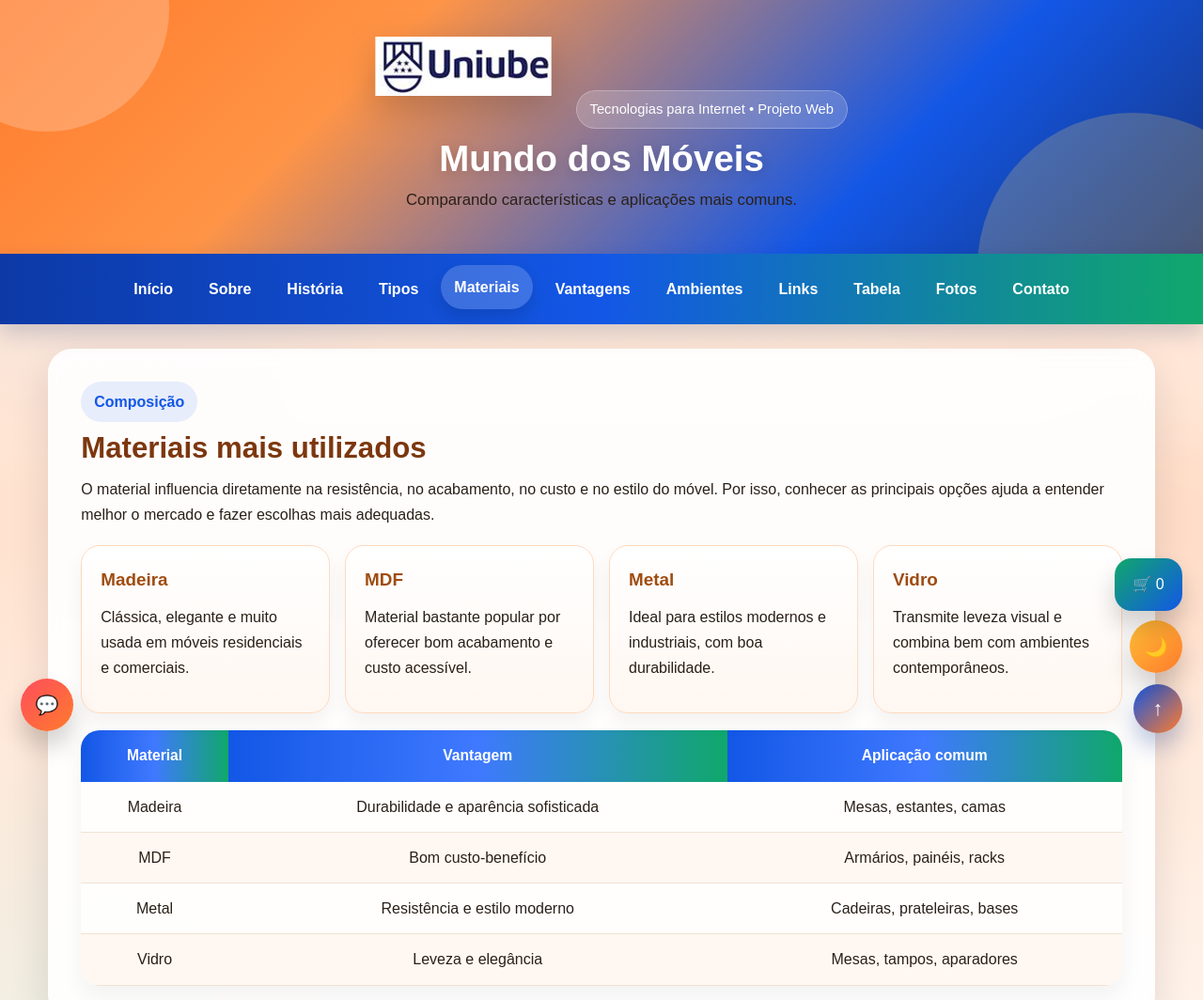
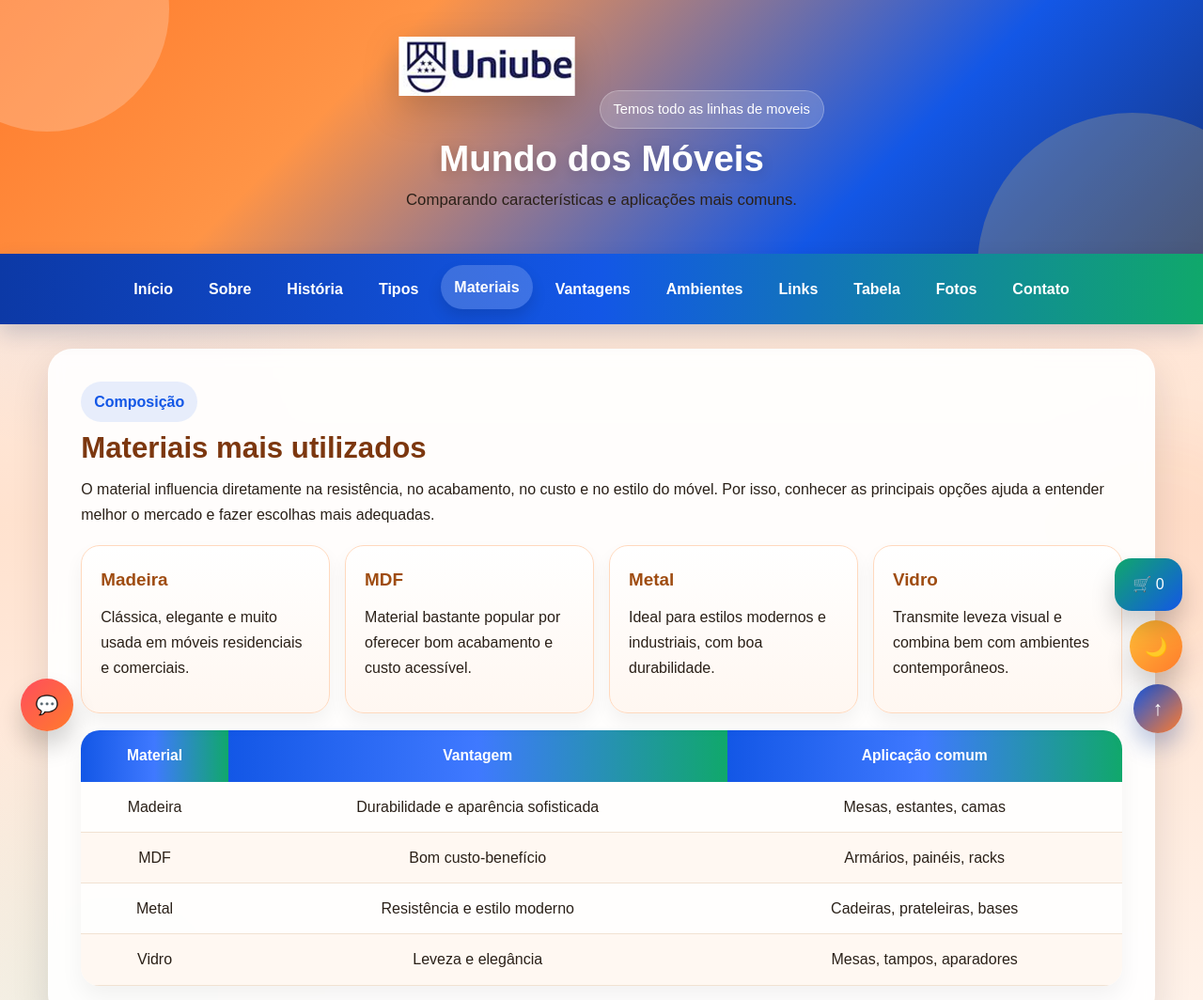
Before and after one commit to staciarini16-sys/cirilo-staciarini16, a plain HTML site: page materiais.html in a window 1280 px wide. Shown: the top 1064 px of the page at 94% size. Drawn offline with Linux system fonts and the light colour scheme; files whose address does not match are found by name.

Commit message:
Update materiais.html

```diff
--- a/materiais.html
+++ b/materiais.html
@@ -13,7 +13,7 @@
   <a class="uniube-topo" href="https://uniube.br/" target="_blank" rel="noopener noreferrer">
     <img src="imagens/uniube_logo.png" alt="Logotipo da Uniube">
   </a>
-  <span class="tag-topo">Tecnologias para Internet • Projeto Web</span>
+  <span class="tag-topo">Temos todo as linhas de moveis</span>
   <h1>Mundo dos Móveis</h1>
   <p>Comparando características e aplicações mais comuns.</p>
 </header>
```
